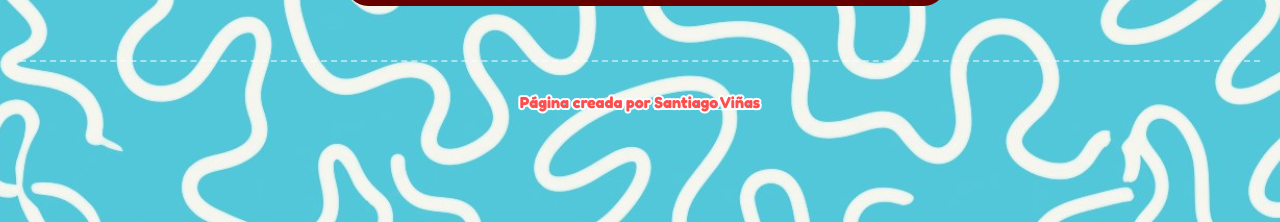
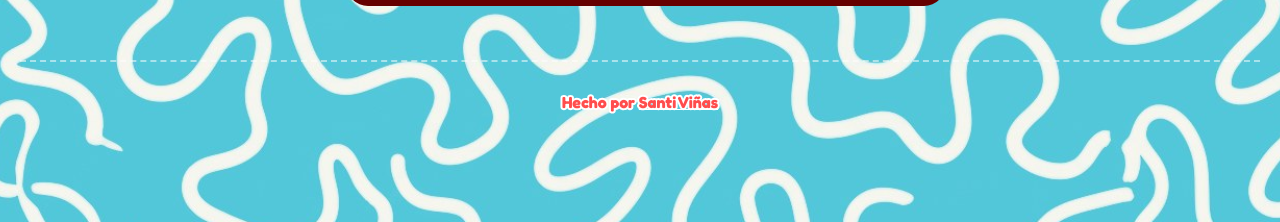
Before and after one commit to Santivi03/GordisBuger, a plain HTML site: page index.html in a window 1280 px wide. Shown: the part 5303-5525 px from the top of the page. Drawn offline with Linux system fonts and the light colour scheme; a web font is replaced by a local one.

Commit message:
Firma Hecho por Santi Viñas; revisión legal (COMPLIANCE.md)
Co-Authored-By: Claude Opus 5.5 <noreply@anthropic.com>

```diff
--- a/index.html
+++ b/index.html
@@ -231,7 +231,7 @@
         </div>
 
         <footer class="site-footer">
-            <p>Página creada por <a href="https://santivi03.github.io/SantiVi-asDev/" target="_blank" rel="noopener noreferrer">Santiago Viñas</a></p>
+            <p>Hecho por <a href="https://santivi03.github.io/SantiVi-asDev/" target="_blank" rel="noopener noreferrer">Santi Viñas</a></p>
         </footer>
     </main>
 
```
Also changed, not shown: 1 other file.
